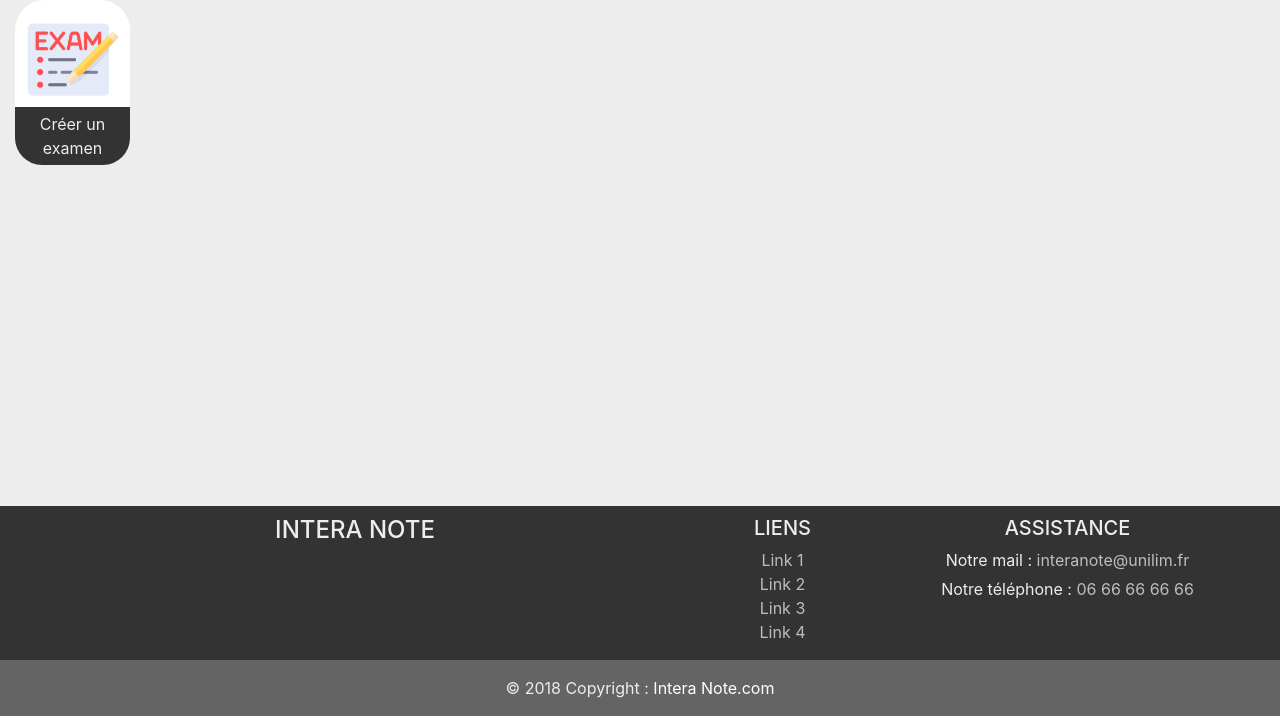
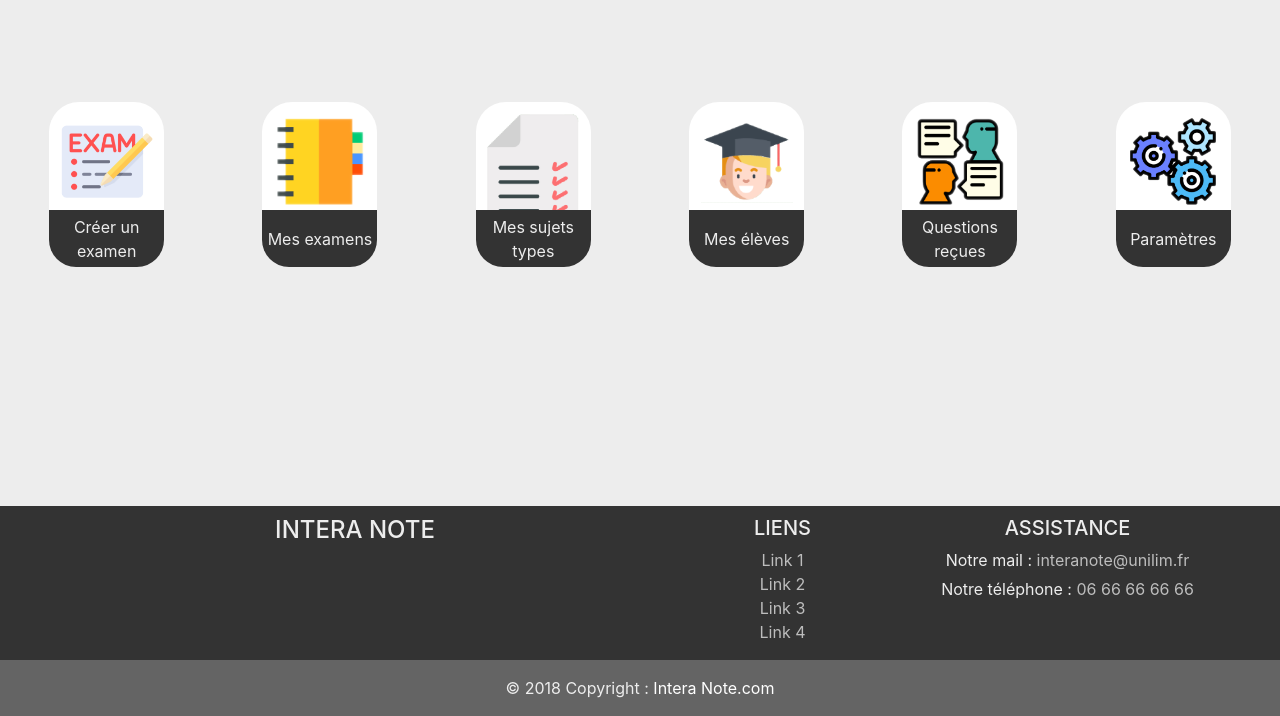
Before and after one commit to NathanLib/interaNotes, a PHP site: page /index.php?page=1 in a window 1280 px wide. Shown: the part 84-800 px from the top of the page. Run offline with PHP 8.4, Linux system fonts and the light colour scheme; data comes from the database, SQL or seed files in the repository; some libraries are stand-ins or nearby versions.

Commit message:
ajout accueil prof et eleve

```diff
--- a/interaNotes/include/pages/enseignant_accueil.inc.php
+++ b/interaNotes/include/pages/enseignant_accueil.inc.php
@@ -6,12 +6,78 @@ $numExamen = 1; //WARNING : utiliser GET (avec listerExamen)
 $_SESSION['examen'] = $examenManager->getExamen($numExamen);
 ?>
 
-<div class="tictac">
-    <div class="tictacHaut">
-        <img class="iconTictac" src="image/exam.png" alt="exam" title="exam">
+<div class="row justify-content-around">
+
+    <div class="col-6 col-sm-4 col-lg-2 TicTacAccueil">
+        <div class="tictac">
+            <div class="tictacHaut">
+                <img class="iconTictac" src="image/exam.png" alt="exam" title="exam">
+            </div>
+
+            <div class="tictacBas">
+                <a href="index.php?page=11">Créer un examen</a>
+            </div>
+        </div>
     </div>
 
-    <div class="tictacBas">
-        <a href="index.php?page=11">Créer un examen</a>
+    <div class="col-6 col-sm-4 col-lg-2 TicTacAccueil">
+        <div class="tictac">
+            <div class="tictacHaut">
+                <img class="iconTictac" src="image/liste.png" alt="exam" title="exam">
+            </div>
+
+            <div class="tictacBas">
+                <a href="#">Mes examens</a>
+            </div>
+        </div>
     </div>
+
+    <div class="col-6 col-sm-4 col-lg-2 TicTacAccueil">
+        <div class="tictac">
+            <div class="tictacHaut">
+                <img class="iconTictac" src="image/subject.png" alt="exam" title="exam">
+            </div>
+
+            <div class="tictacBas">
+                <a href="#">Mes sujets types</a>
+            </div>
+        </div>
+    </div>
+
+    <div class="col-6 col-sm-4 col-lg-2 TicTacAccueil">
+        <div class="tictac">
+            <div class="tictacHaut">
+                <img class="iconTictac" src="image/student.png" alt="exam" title="exam">
+            </div>
+
+            <div class="tictacBas">
+                <a href="#">Mes élèves</a>
+            </div>
+        </div>
+    </div>
+
+    <div class="col-6 col-sm-4 col-lg-2 TicTacAccueil">
+        <div class="tictac">
+            <div class="tictacHaut">
+                <img class="iconTictac" src="image/questions.png" alt="exam" title="exam">
+            </div>
+
+            <div class="tictacBas">
+                <a href="#">Questions reçues</a>
+            </div>
+        </div>
+    </div>
+
+    <div class="col-6 col-sm-4 col-lg-2 TicTacAccueil">
+        <div class="tictac">
+            <div class="tictacHaut">
+                <img class="iconTictac" src="image/parameter.png" alt="exam" title="exam">
+            </div>
+
+            <div class="tictacBas">
+                <a href="#">Paramètres</a>
+            </div>
+        </div>
+    </div>
+
 </div>
```
Also changed, not shown: interaNotes/include/pages/eleve_accueil.inc.php (+7 -7 lines).
